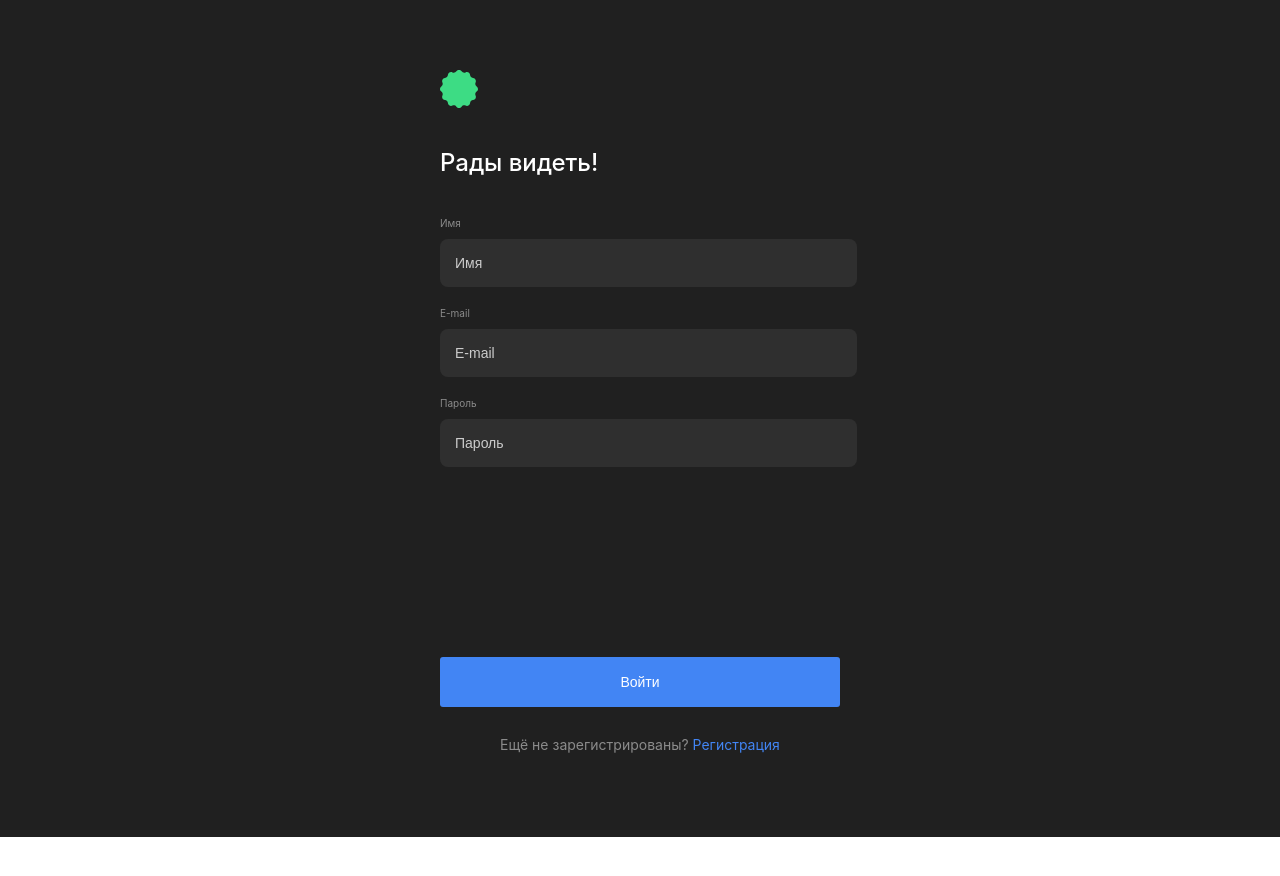
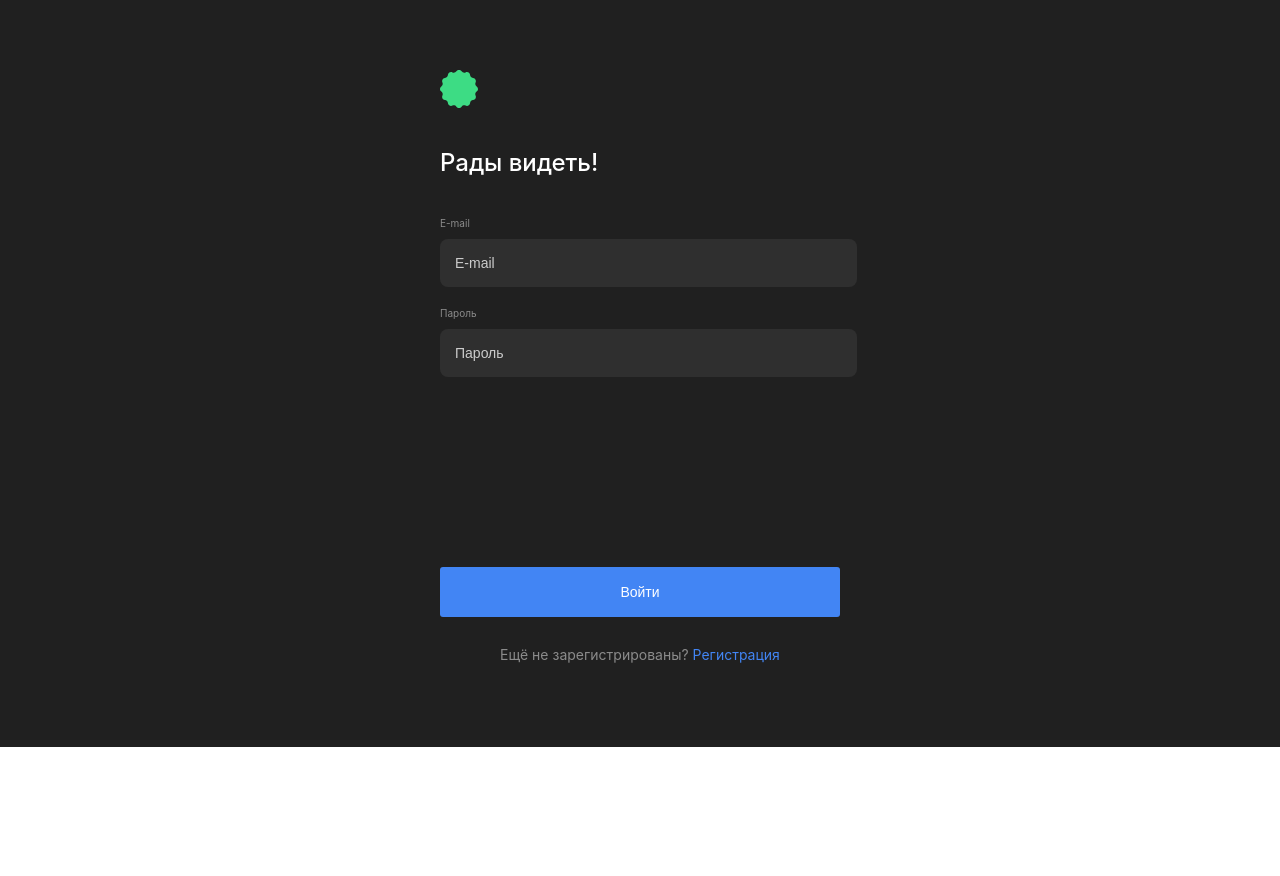
Before and after one commit to FoxyKiss/Movies-explorer-frontend, a React (Create React App) app: page /sign-in in a window 1280 px wide. Shown: the top 876 px of the page. Built offline with nearby package versions, Linux system fonts and the light colour scheme.

Commit message:
feat: Убрать поле name для компонента Login

```diff
--- a/src/components/AuthForm/AuthForm.css
+++ b/src/components/AuthForm/AuthForm.css
@@ -118,3 +118,7 @@
 .register-indent {
   margin-top: 60px;
 }
+
+.hide-label {
+  display: none;
+}
--- a/src/components/AuthForm/AuthForm.jsx
+++ b/src/components/AuthForm/AuthForm.jsx
@@ -8,11 +8,12 @@ export default function AuthForm({ formProps }) {
         <h2 className="auth-container__title">{formProps.title}</h2>
       </div>
       <form id={formProps.formId} className="auth-form">
-        <label className="auth-form__label">
+        <label className={`auth-form__label ${formProps.nameField ? '' : 'hide-label'}`}>
           <p className="auth-form__label-name">Имя</p>
           <input id="name" name="name" className="auth-form__input" type="text" placeholder="Имя" required
             minLength="2" maxLength="40" />
         </label>
+
         <label className="auth-form__label">
           <p className="auth-form__label-name">E-mail</p>
           <input id="email" name="email" className="auth-form__input " type="email" placeholder="E-mail" required
--- a/src/components/Login/Login.jsx
+++ b/src/components/Login/Login.jsx
@@ -1,5 +1,6 @@
 import AuthForm from '../AuthForm/AuthForm.jsx';
 
+export default function Login() {
   const formProps = {
     path: '/sign-up',
     formId: 'signInForm',
@@ -7,9 +8,10 @@ const formProps = {
     title: 'Рады видеть!',
     sentence: 'Ещё не зарегистрированы?',
     linkText: 'Регистрация',
-  indentClass: 'login-indent'
+    indentClass: 'login-indent',
+    nameField: false,
   }
-export default function Login() {
+
   return (
     <AuthForm formProps={formProps} />
   );
--- a/src/components/Register/Register.jsx
+++ b/src/components/Register/Register.jsx
@@ -1,6 +1,6 @@
 import AuthForm from '../AuthForm/AuthForm.jsx';
 
-
+export default function Register() {
   const formProps = {
     path: '/sign-in',
     formId: 'signUpForm',
@@ -8,9 +8,10 @@ const formProps = {
     title: 'Добро пожаловать!',
     sentence: 'Уже зарегистрированы?',
     linkText: 'Войти',
-  indentClass: 'register-indent'
+    indentClass: 'register-indent',
+    nameField: true,
   }
-export default function Register() {
+
   return (
     <AuthForm formProps={formProps} />
   );
```
Lines whose indentation alone changed are shown as unchanged.
